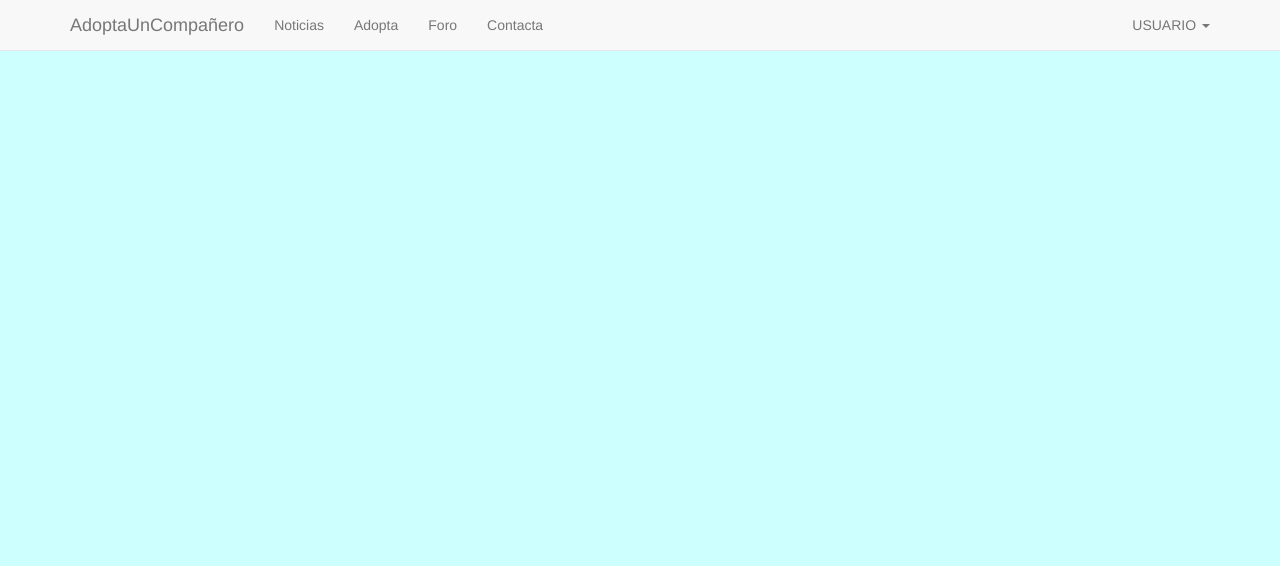
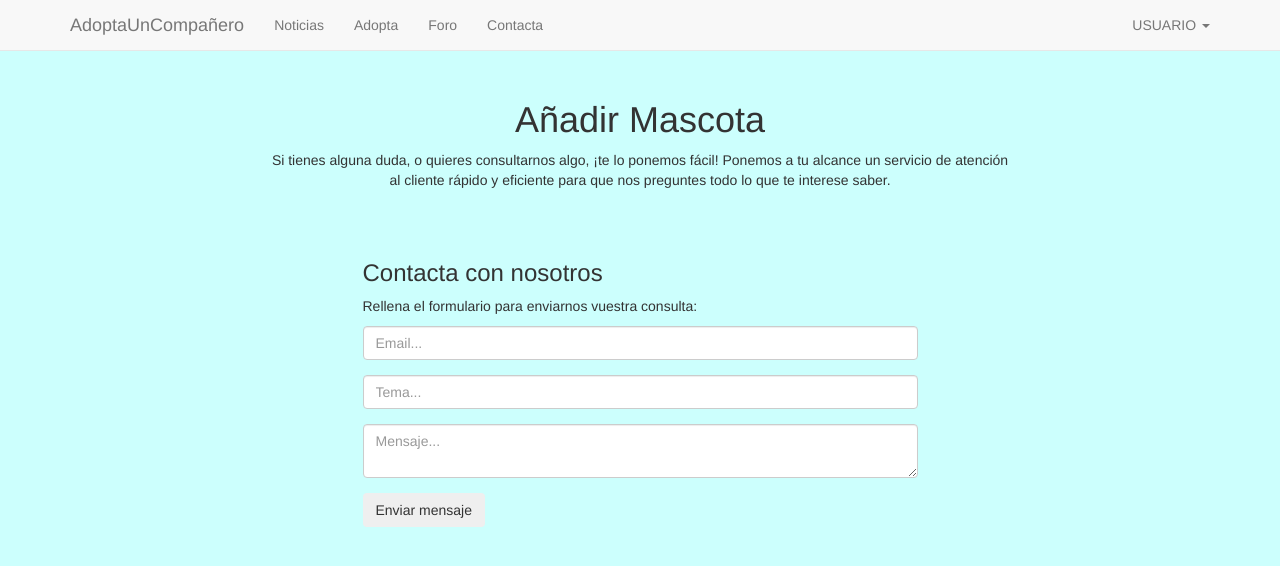
Before and after one commit to yasminalrc/AdoptaUnCompanero, a plain HTML site: page añadirMascota.html in a window 1280 px wide. Drawn offline with nearby package versions, Linux system fonts and the light colour scheme.

Commit message:
Botón Miperfil
Incluido el enlace a MiPerfil

```diff
--- a/añadirMascota.html
+++ b/añadirMascota.html
@@ -45,6 +45,7 @@
               <a class="dropdown-toggle" data-toggle="dropdown" href="#" id="download">USUARIO <span class="caret"></span></a>
               <ul class="dropdown-menu" aria-labelledby="download">
                 <li><a href="registro.html">Registrarse</a></li>
+                <li><a href="miperfil.html">MiPerfil</a></li>
                 <li class="divider"></li>
                 <li><a href="">Quienes somos</a></li>
               </ul>
@@ -62,6 +63,59 @@
 
 
 
+
+             <!-- Top content -->
+        <div class="top-content">
+
+            <div class="inner-bg">
+                <div class="container">
+                    <div class="row">
+                        <div class="col-sm-8 col-sm-offset-2 text">
+                            <h1 align="center">Añadir Mascota</h1>
+                            <div class="description">
+                            	<p align="center">
+	                            	Si tienes alguna duda, o quieres consultarnos algo, ¡te lo ponemos fácil! Ponemos a tu alcance un servicio de atención al cliente rápido y eficiente para que nos preguntes todo lo que te interese saber.
+                            	</p>
+                            </div>
+                        </div>
+                    </div>
+                    <br>
+                    <br>
+                    <div class="row">
+                        <div class="col-sm-6 col-sm-offset-3 form-box">
+                        	<div class="form-top">
+                        		<div class="form-top-left">
+                        			<h3>Contacta con nosotros</h3>
+                            		<p>Rellena el formulario para enviarnos vuestra consulta:</p>
+                        		</div>
+                        		<div class="form-top-right">
+                        			<i class="fa fa-envelope"></i>
+                        		</div>
+                            </div>
+                            <div class="form-bottom contact-form">
+			                    <form role="form" action="assets/contact.php" method="post">
+			                    	<div class="form-group">
+			                    		<label class="sr-only" for="contact-email">Email</label>
+			                        	<input type="text" name="email" placeholder="Email..." class="contact-email form-control" id="contact-email">
+			                        </div>
+			                        <div class="form-group">
+			                        	<label class="sr-only" for="contact-subject">Subject</label>
+			                        	<input type="text" name="subject" placeholder="Tema..." class="contact-subject form-control" id="contact-subject">
+			                        </div>
+			                        <div class="form-group">
+			                        	<label class="sr-only" for="contact-message">Message</label>
+			                        	<textarea name="message" placeholder="Mensaje..." class="contact-message form-control" id="contact-message"></textarea>
+			                        </div>
+			                        <button type="submit" class="btn">Enviar mensaje</button>
+			                    </form>
+		                    </div>
+                        </div>
+                    </div>
+                </div>
+            </div>
+
+        </div>
+
 </body>
 
 
```
Also changed, not shown: adopta.html (+1 -0 lines), foro.html (+1 -0 lines), index.html (+1 -0 lines), inicio.html (+1 -0 lines), noticias.html (+1 -0 lines), registro.html (+1 -0 lines).
